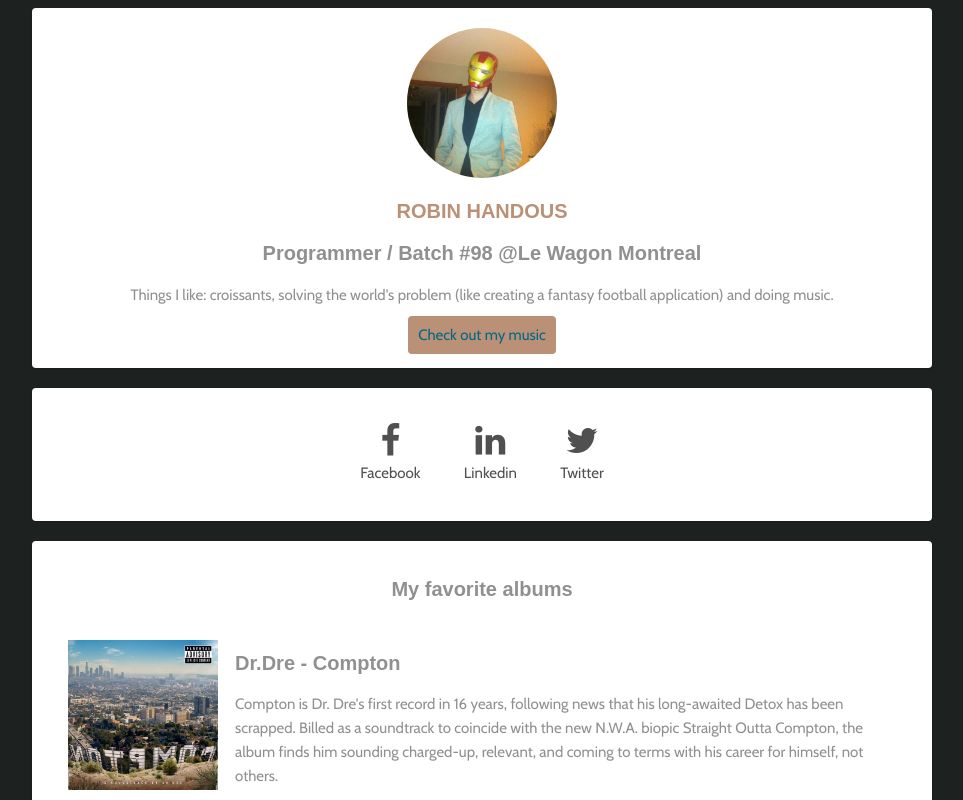
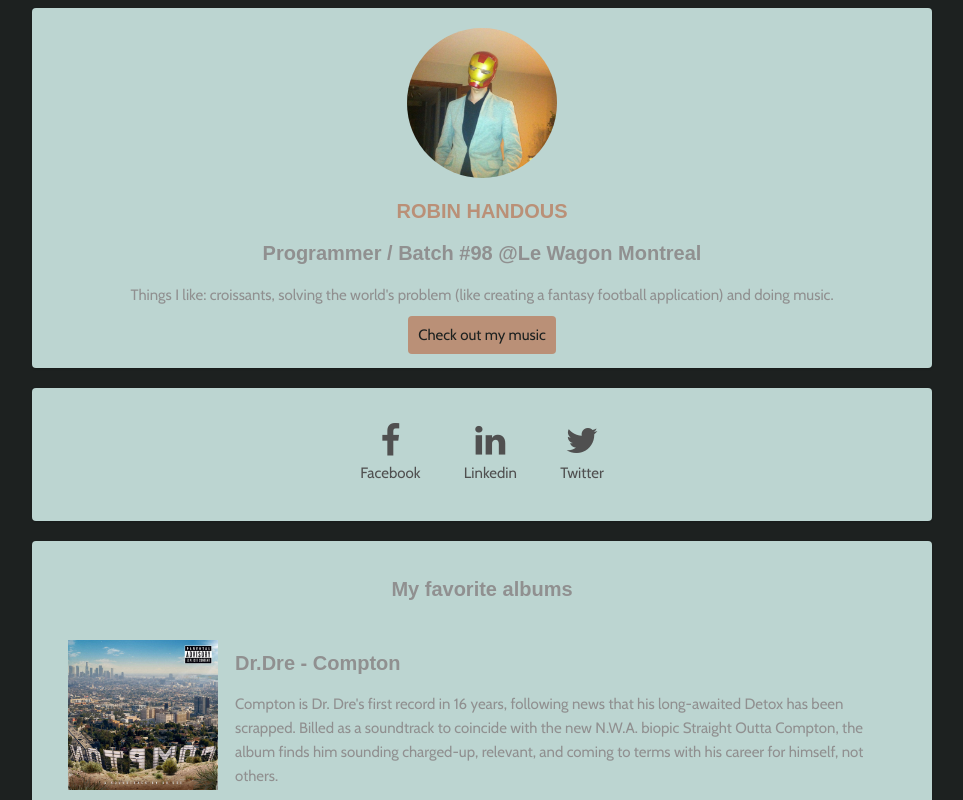
Before and after one commit to Handousky/profile, a plain HTML site: page index.html in a window 1280 px wide. In both pictures the pointer is over the link "Check out my music". Shown: the top 800 px of the page, without its empty margins (158-1121 px from the left). Drawn offline with nearby package versions, Linux system fonts and the light colour scheme; a web font is replaced by a local one.

Commit message:
changing colors again

```diff
--- a/style.css
+++ b/style.css
@@ -28,7 +28,7 @@ a {
 }
 
 a:hover {
-  color: #006786;
+  color: #1d2120;
 }
 
 table {
@@ -44,7 +44,7 @@ table {
 }
 
 .card {
-  background: white;
+  background: #bcd5d1;
   padding: 20px;
   margin-bottom: 20px;
   border-radius: 4px;
```
